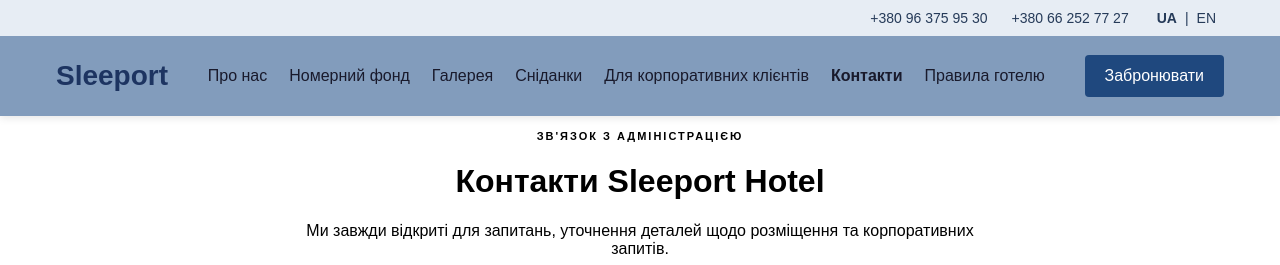
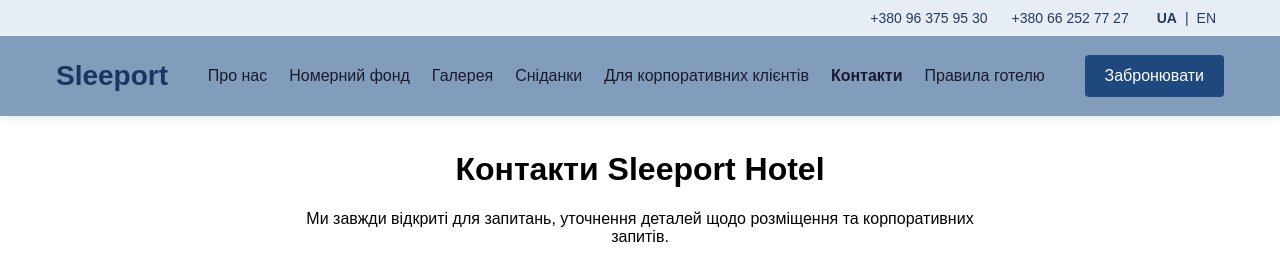
Before and after one commit to Aznricee/SleeportNewSite, a plain HTML site: page contacts.html in a window 1280 px wide. Shown: the top 265 px of the page. Drawn offline with Linux system fonts and the light colour scheme.

Commit message:
text change

```diff
--- a/contacts.html
+++ b/contacts.html
@@ -106,7 +106,6 @@
     <div class="container">
 
         <div class="contacts-header">
-            <span class="hero-label">ЗВ'ЯЗОК З АДМІНІСТРАЦІЄЮ</span>
             <h1>Контакти Sleeport Hotel</h1>
             <p>Ми завжди відкриті для запитань, уточнення деталей щодо розміщення та корпоративних запитів.</p>
         </div>
```
Also changed, not shown: galery.html (+0 -1 lines).
